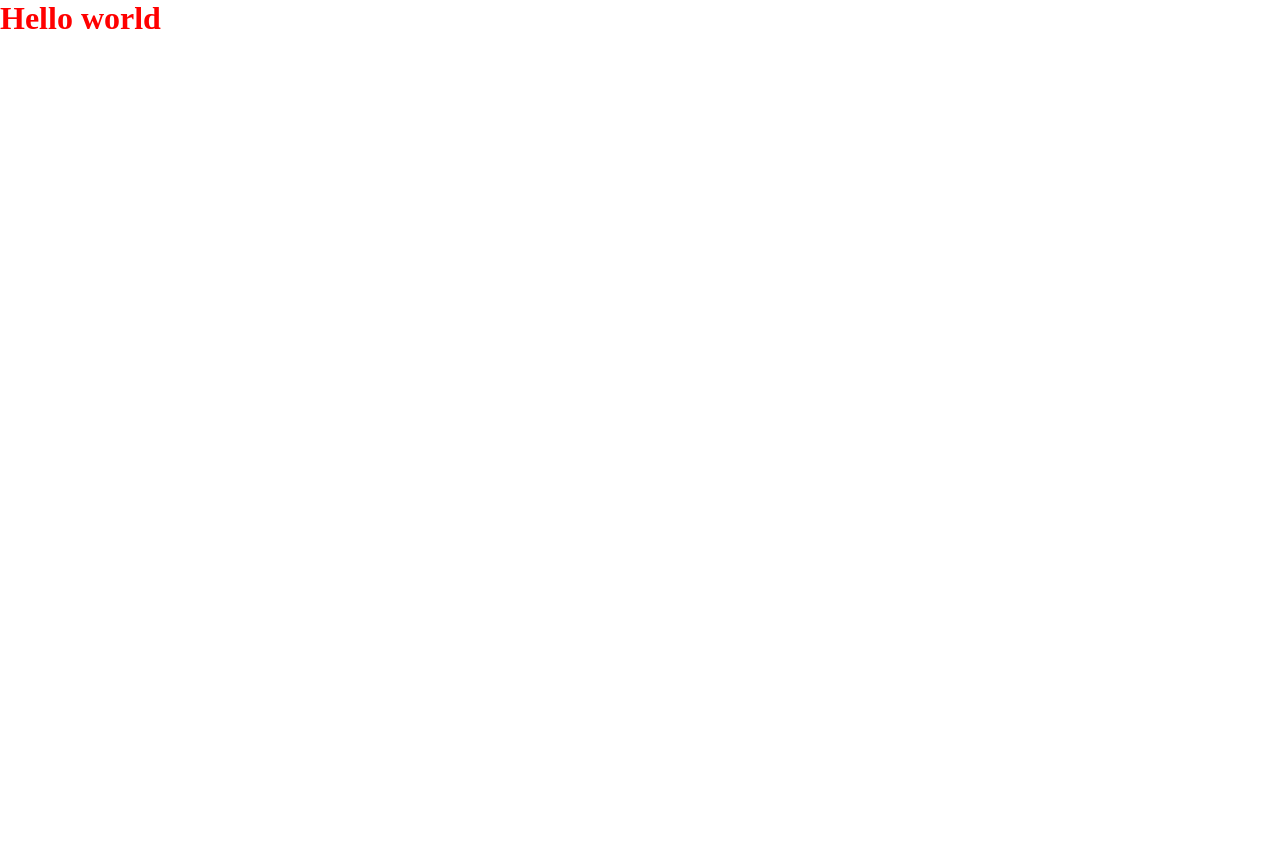
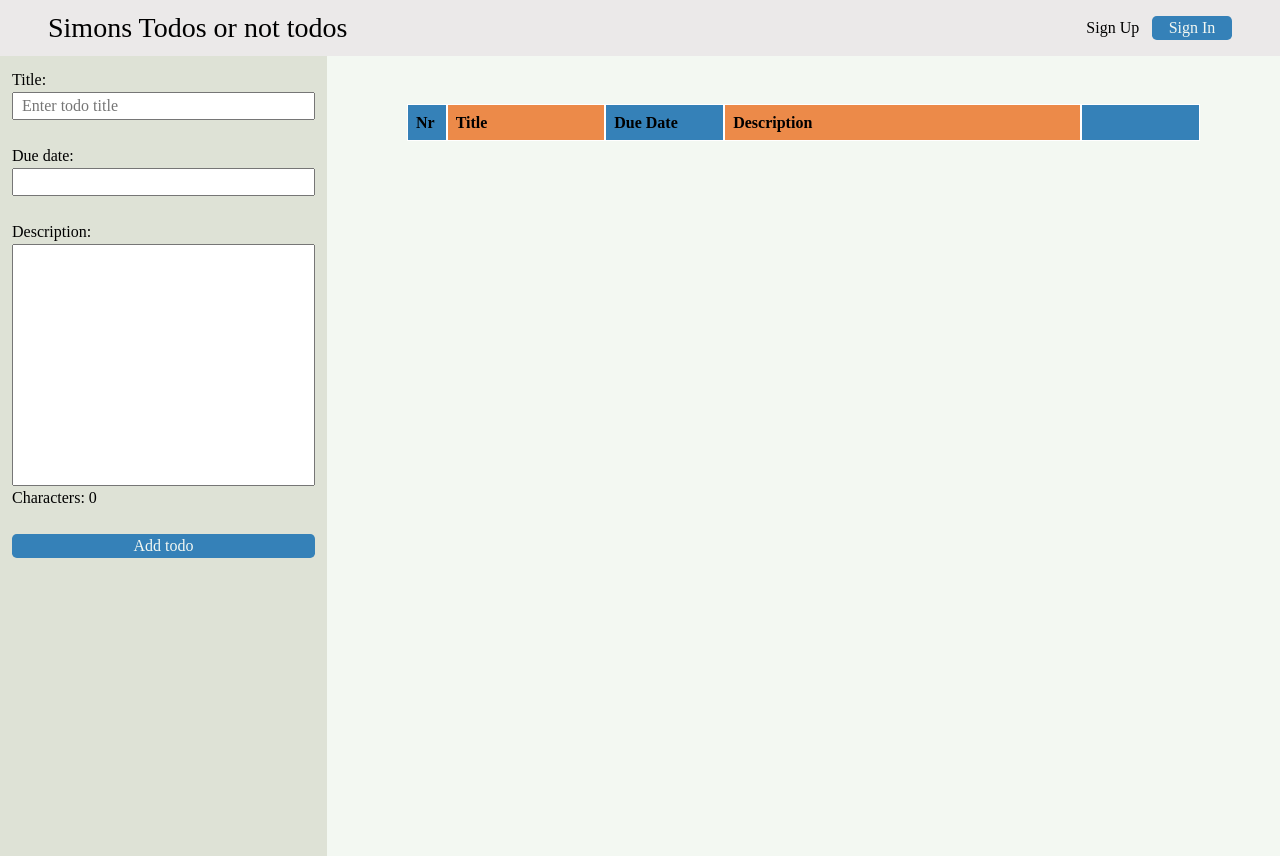
Before and after one commit to SimonADW/240226-project-todo-with-database, a plain HTML site: page dist/index.html in a window 1280 px wide. Before the commit the page ends 800 px from the top, so only its background shows below. Drawn offline with Linux system fonts and the light colour scheme.

Commit message:
Lay out initial UI

```diff
--- a/dist/index.html
+++ b/dist/index.html
@@ -5,10 +5,79 @@
 	<meta name="viewport" content="width=device-width, initial-scale=1.0">
 	<title>Simons Todo`s</title>
 
+	<link rel="stylesheet" href="../src/styles/reset.css">
+	<link rel="stylesheet" href="../src/styles/variables.css">
 	<link rel="stylesheet" href="../src/styles/style.css">
 	<script src="../src/js/app.js" defer></script>
 </head>
 <body>
-	<h1>Hello world</h1>
+	<header class="main-header">
+		<h1>Simons Todos or not todos</h1>
+		<div class="header__sign-section">
+			<span><a href="">Sign Up</a></span>
+			<button class="header__sign-in-button">Sign In</button>
+		</div>
+	</header>
+
+	<main>
+		<section class="signup-section">
+			<form action="" class="signup-form">
+				<label for="signup-form__email">Enter email:</label>
+				<input type="email" name="signup-form__email" class="signup-form__email">
+
+				<label for="signup-form__password">Enter password:</label>
+				<input type="password" name="signup-form__password" class="signup-form__password">
+
+				<button class="signup-submit-button">Sign me up!</button>
+			</form>
+		</section>
+
+		<section class="sign-in-section">
+			<form action="" class="sign-in-form">
+				<label for="sign-in-form__email">Enter email:</label>
+				<input type="email" name="sign-in-form__email" class="sign-in-form__email">
+
+				<label for="sign-in-form__password">Enter password:</label>
+				<input type="password" name="sign-in-form__password" class="sign-in-form__password">
+				<label for="sign-in-form__password" class="sign-in-form__password-error">Wrong password:</label>
+
+				<button class="sign-in-submit-button">Sign in</button>
+			</form>
+		</section>
+
+		<section class="add-todo-section">
+			<form action="" class="add-todo-form">
+
+				<label for="todo-title-input">Title: </label>
+				<input type="text" name="todo-title-input" class="todo-title-input" placeholder="Enter todo title">
+				<label for="todo-title-input" class="title-error">Error</label>
+
+
+				<label for="todo-date-input">Due date: </label>
+				<input type="text" name="todo-date-input" class="todo-date-input">
+				<label for="todo-date-input" class="date-error">Error date</label>
+
+				<label for="todo-description-input">Description: </label>
+				<textarea name="todo-description-input" class="todo-description-input" cols="30" rows="10"></textarea>
+				<p class="char-count">Characters: 0 </p>
+				<label for="todo-description-input" class="description-error">Error</label>
+
+				<button class="submit-todo-button">Add todo</button>
+			</form>
+		</section>
+
+		<section class="display-todos-section">
+			<header class="display-todos__header">
+				<span class="nr-span">Nr</span>
+				<span class="title-span">Title</span>
+				<span class="date-span">Due Date</span>
+				<span class="description-span">Description</span>
+				<span class="delete-button-span"></span>
+			</header>
+		</section>
+
+	</main>
+
+
 </body>
 </html>
--- /dev/null
+++ b/src/styles/reset.css
@@ -0,0 +1,52 @@
+/*
+	CREDIT:
+  	Josh's Custom CSS Reset
+  	https://www.joshwcomeau.com/css/custom-css-reset/
+*/
+
+*, *::before, *::after {
+	box-sizing: border-box;
+}
+
+* {
+margin: 0;
+padding: 0;
+text-decoration: none;
+}
+
+body {
+line-height: 1.5;
+-webkit-font-smoothing: antialiased;
+}
+
+a {
+	color: inherit;
+}
+
+img, picture, video, canvas, svg {
+display: block;
+max-width: 100%;
+}
+
+input, button, textarea, select {
+font: inherit;
+}
+
+button {						/* Added */
+	color: inherit;
+	background: transparent;
+	border: none;
+	cursor: pointer;
+	touch-action: manipulation;
+}
+
+p, h1, h2, h3, h4, h5, h6 {
+overflow-wrap: break-word;
+font-weight: 400;
+}
+
+
+/* only needed if you use a JS framework */
+/* #root, #__next {
+isolation: isolate;
+} */
--- a/src/styles/style.css
+++ b/src/styles/style.css
@@ -1,9 +1,156 @@
-* {
-	margin: 0;
-	padding: 0;
-	box-sizing: border-box;
+
+body {
+	width: 100%;
+	height: 100vh;
+}
+
+main {
+	height: 100%;
+	display: flex;
+	position: relative;
+}
+
+button {
+	color: var(--color-primary);
+	border-radius: .30rem;
+	background: var(--color-button);
+}
+
+button:hover {
+	color: black;
+	background: var(--color-hover);
+}
+button:active {
+	color: black;
+	background: var(--color-active);
+}
+
+
+/* HEADER */
+
+.main-header {
+	height: 3.5rem;
+	display: flex;
+	justify-content: space-between;
+	align-items: center;
+	padding: 0 3rem;
+	background: var(--color-secondary);
+}
+
+.header__sign-section {
+	display: flex;
+	gap: .80rem;
+}
+
+.header__sign-in-button {
+	width: 5rem;
 }
 
 h1 {
-	color: red;
+	font-size: 28px;
 }
+
+/* SIGNUP FORM */
+.signup-section, .sign-in-section {
+	width: 100%;
+	height: calc(100vh - 3.5rem);
+	position: absolute;
+	display: none;
+	justify-content: center;
+	background: var(--color-primary);
+}
+
+.signup-form, .sign-in-form {
+	width: 30%;
+	height: 40%;
+	margin-top: 15%;
+	padding: 2rem 4rem;
+	display: flex;
+	flex-direction: column;
+	border-radius: .30rem;
+	border: 3px solid var(--color-active);
+}
+
+.signup-form button,
+.sign-in-form button,
+.sign-in-form label:nth-of-type(2)  {
+	margin-top: 1.5rem;
+}
+
+
+
+/* TODO FORM SECTION */
+
+.add-todo-section {
+	height: 100%;
+	padding: .75rem;
+	flex-basis: 25%;
+	background: var(--color-tercary);
+
+}
+
+.add-todo-form {
+	display: flex;
+	flex-direction: column;
+
+}
+
+.title-error,
+.date-error,
+.description-error {
+	visibility: hidden;
+}
+
+.todo-title-input,
+.todo-date-input,
+.todo-description-input {
+	padding: 0 .50rem;
+	resize: none;
+}
+
+
+/* TODO DISPLAY SECTION */
+
+.display-todos-section {
+	flex-basis: 75%;
+	padding: 3rem 5rem;
+	background: var(--color-primary);
+}
+
+.display-todos__header {
+	display: flex;
+}
+
+.display-todos__header span {
+	padding: .35rem .50rem;
+	font-weight: 600;
+	border: 1px solid white;
+}
+
+.nr-span {
+	flex-basis: 5%;
+	background: var(--color-button);
+}
+
+.title-span {
+	flex-basis: 20%;
+	background: var(--color-active);
+}
+
+.date-span {
+	flex-basis: 15%;
+	background: var(--color-button);
+
+}
+
+.description-span {
+	flex-basis: 45%;
+	background: var(--color-active);
+
+}
+
+.delete-button-span {
+	flex-basis: 15%;
+	background: var(--color-button);
+
+}
--- /dev/null
+++ b/src/styles/variables.css
@@ -0,0 +1,8 @@
+:root {
+	--color-primary: #F3F8F2;
+	--color-secondary: #EBE9E9;
+	--color-tercary: #DEE2D6;
+	--color-button: #3581B8;
+	--color-hover: #FCB07E;
+	--color-active: #EC8A49;
+}
```
Also changed, not shown: README.md (added), 1 other file.
